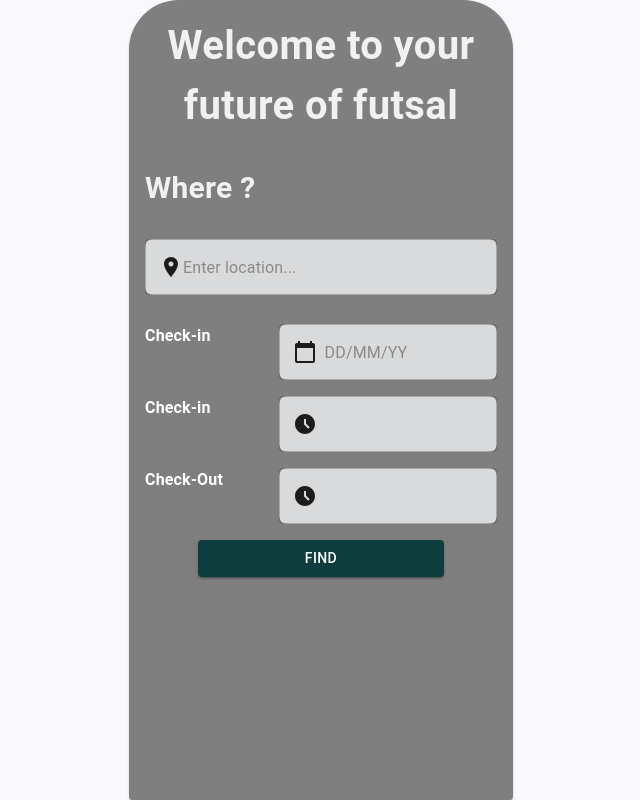
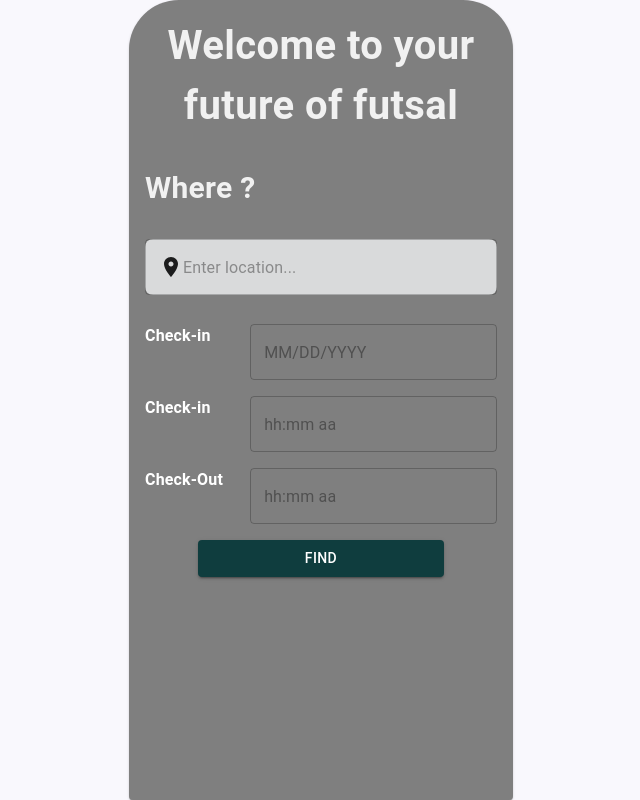
Before and after one commit to Akita-enterprices/Futsal-application, a React (Create React App) app: page /welcome in a window 1280 px wide. Shown: the whole page, without its empty margins (319-959 px from the left). Built offline with nearby package versions, Linux system fonts and the light colour scheme.

Commit message:
Initial commit

```diff
--- a/src/pages/welcome.tsx
+++ b/src/pages/welcome.tsx
@@ -1,13 +1,20 @@
-import React from "react";
+import React, { useState } from "react";
 import { Box, Typography, TextField, Button } from "@mui/material";
 import Card from "@mui/material/Card";
 import CardContent from "@mui/material/CardContent";
 import LocationOnIcon from "@mui/icons-material/LocationOn";
-import CalendarTodayIcon from "@mui/icons-material/CalendarToday";
-import AccessTimeFilledIcon from "@mui/icons-material/AccessTimeFilled";
+import { DatePicker, TimePicker } from "@mui/x-date-pickers";
+import { AdapterDayjs } from "@mui/x-date-pickers/AdapterDayjs";
+import { LocalizationProvider } from "@mui/x-date-pickers/LocalizationProvider";
+import dayjs, { Dayjs } from "dayjs";
 
-const Welcome: React.FC<{}> = () => {
+const Welcome: React.FC = () => {
+  const [checkInDate, setCheckInDate] = useState<Dayjs | null>(null);
+  const [checkInTime, setCheckInTime] = useState<Dayjs | null>(null);
+  const [checkOutTime, setCheckOutTime] = useState<Dayjs | null>(null);
+
   return (
+    <LocalizationProvider dateAdapter={AdapterDayjs}>
       <Box
         sx={{
           height: "100vh",
@@ -26,9 +33,9 @@ const Welcome: React.FC<{}> = () => {
       >
         <Card
           sx={{
-          width: { sm: "30%", xs: "95%" }, // Adjust width as needed
-          borderTopLeftRadius: "50px", // Set border radius for top left corner
-          borderTopRightRadius: "50px", // Set border radius for top right corner
+            width: { sm: "30%", xs: "95%" },
+            borderTopLeftRadius: "50px",
+            borderTopRightRadius: "50px",
             bgcolor: "#7F7F7F",
             height: "100%",
           }}
@@ -76,7 +83,6 @@ const Welcome: React.FC<{}> = () => {
               <Typography
                 sx={{
                   color: "white",
-
                   fontWeight: "bold",
                   width: "30%",
                 }}
@@ -84,19 +90,8 @@ const Welcome: React.FC<{}> = () => {
                 Check-in{" "}
               </Typography>
 
-            <TextField
-              placeholder="DD/MM/YY"
-              sx={{
-                ml: 5,
-                width: "70%",
-                height: "10%",
-                bgcolor: "#d9dadb",
-                borderRadius: 2,
-              }}
-              InputProps={{
-                startAdornment: <CalendarTodayIcon sx={{ marginRight: 1 }} />,
-              }}
-            />
+
+               <DatePicker  />
             </Box>
 
             <Box
@@ -111,20 +106,8 @@ const Welcome: React.FC<{}> = () => {
                 Check-in{" "}
               </Typography>
 
-            <TextField
-              sx={{
-                ml: 5,
-                width: "70%",
-                height: "10%",
-                bgcolor: "#d9dadb",
-                borderRadius: 2,
-              }}
-              InputProps={{
-                startAdornment: (
-                  <AccessTimeFilledIcon sx={{ marginRight: 1 }} />
-                ),
-              }}
-            />
+
+                <TimePicker  />
             </Box>
 
             <Box
@@ -139,20 +122,7 @@ const Welcome: React.FC<{}> = () => {
                 Check-Out{" "}
               </Typography>
 
-            <TextField
-              sx={{
-                ml: 5,
-                width: "70%",
-                height: "10%",
-                bgcolor: "#d9dadb",
-                borderRadius: 2,
-              }}
-              InputProps={{
-                startAdornment: (
-                  <AccessTimeFilledIcon sx={{ marginRight: 1 }} />
-                ),
-              }}
-            />
+                <TimePicker  />
             </Box>
             <Box sx={{ textAlign: "center" }}>
               <Button
@@ -160,7 +130,6 @@ const Welcome: React.FC<{}> = () => {
                 href="/nearcourt"
                 sx={{
                   width: "70%",
-
                   bgcolor: "#0F3D3E",
                   "&:hover": {
                     bgcolor: "#0F3D3E", // Same color as background
@@ -173,6 +142,7 @@ const Welcome: React.FC<{}> = () => {
           </CardContent>
         </Card>
       </Box>
+    </LocalizationProvider>
   );
 };
 
```
Also changed, not shown: package.json (+2 -5 lines), 1 other file (tests, documents, lock files or other folders). Lines whose indentation alone changed are shown as unchanged.
